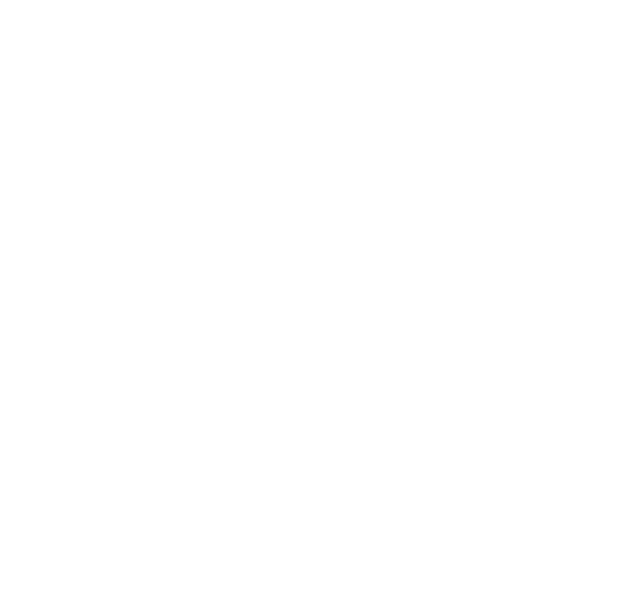
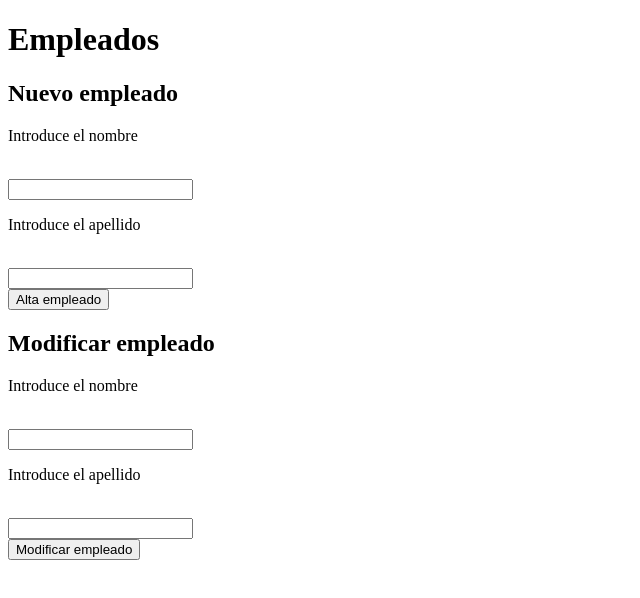
Before and after one commit to Josetruck/fullstackcore, a plain HTML site: page Prueba 7_10/ejercicio2/index.html in a window 1280 px wide. Shown: the whole page, without its empty margins (0-640 px from the left). Drawn offline with Linux system fonts and the light colour scheme.

Commit message:
ejercicios de repaso

```diff
--- a/Prueba 7_10/ejercicio2/index.html
+++ b/Prueba 7_10/ejercicio2/index.html
@@ -8,5 +8,18 @@
 </head>
 <body>
     <script src="script.js"></script>
+    <h1>Empleados</h1>
+    <h2>Nuevo empleado</h2>
+    <p>Introduce el nombre</p><br>
+    <input type="text" name="" id="nombre"><br>
+    <p>Introduce el apellido</p><br>
+    <input type="text" name="" id="apellido"><br>
+    <button onclick="insertar()">Alta empleado</button>
+    <h2>Modificar empleado</h2>
+    <p>Introduce el nombre</p><br>
+    <input type="text" name="" id="nombre2"><br>
+    <p>Introduce el apellido</p><br>
+    <input type="text" name="" id="apellido2"><br>
+    <button onclick="modificar()">Modificar empleado</button>
 </body>
 </html>
--- a/Prueba 7_10/ejercicio2/script.js
+++ b/Prueba 7_10/ejercicio2/script.js
@@ -5,3 +5,27 @@
 { "Nombre": "Pedro", "Apellido": "Jones"}
 ]
 Permite por medio de un formulario que el usuario pueda insertar empleados y cambiar su nombre, apellido o ambos. */
+
+var empleados = [
+    { Nombre: "John", Apellido: "Doe"},
+    { Nombre: "Anna", Apellido: "Smith"},
+    { Nombre: "Pedro", Apellido: "Jones"}]
+
+for(let i=0;i<empleados.length;i++){
+    localStorage.setItem(`${empleados[i].Apellido}`,`${empleados[i].Nombre}`);
+}
+console.log(localStorage)
+
+function insertar(){
+    var nuevoNombre = document.getElementById("nombre").value;
+    var nuevoApellido = document.getElementById("apellido").value;
+    localStorage.setItem(`${nuevoApellido}`,`${nuevoNombre}` );
+    console.log(localStorage);
+}
+function modificar(){
+    var modifNombre = document.getElementById("nombre2").value;
+    var modifApellido = document.getElementById("apellido2").value;
+    localStorage.setItem(`${modifApellido}`,`${modifNombre}`);
+    console.log(localStorage)
+
+}
```
